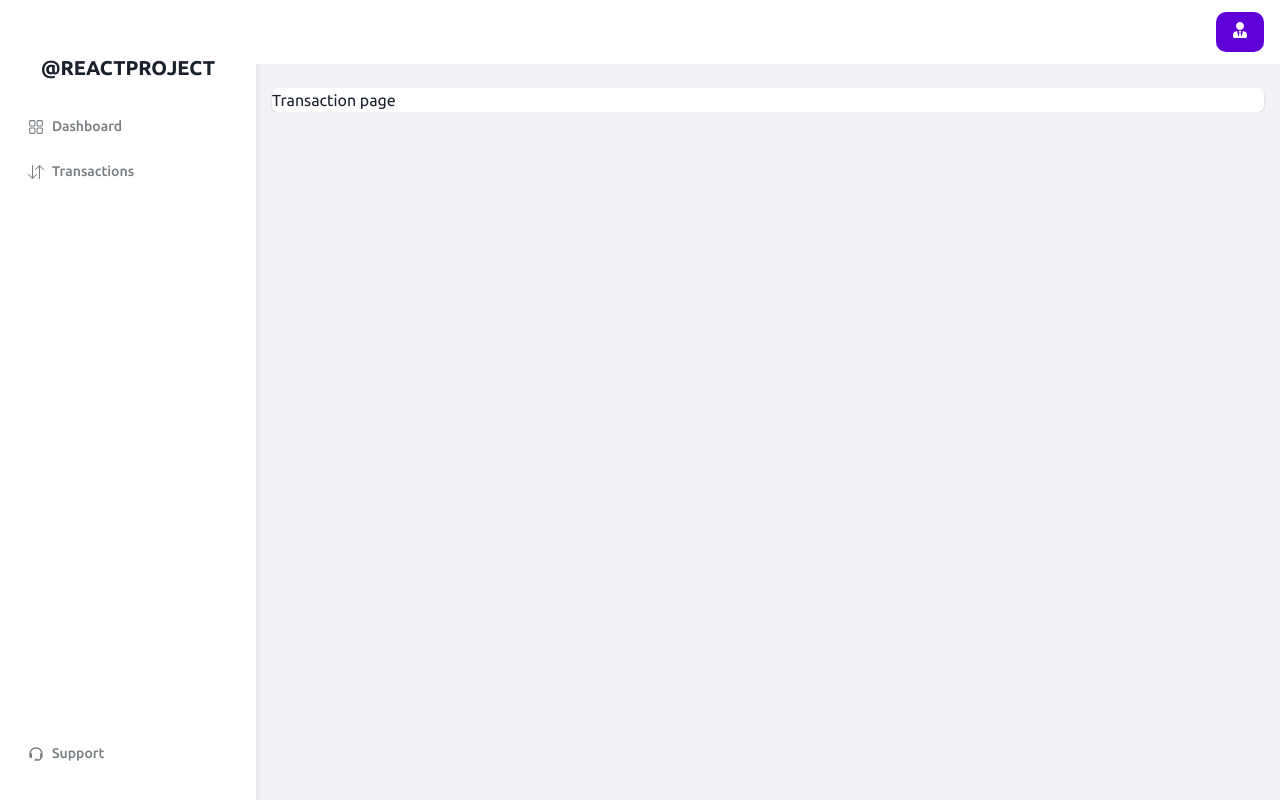
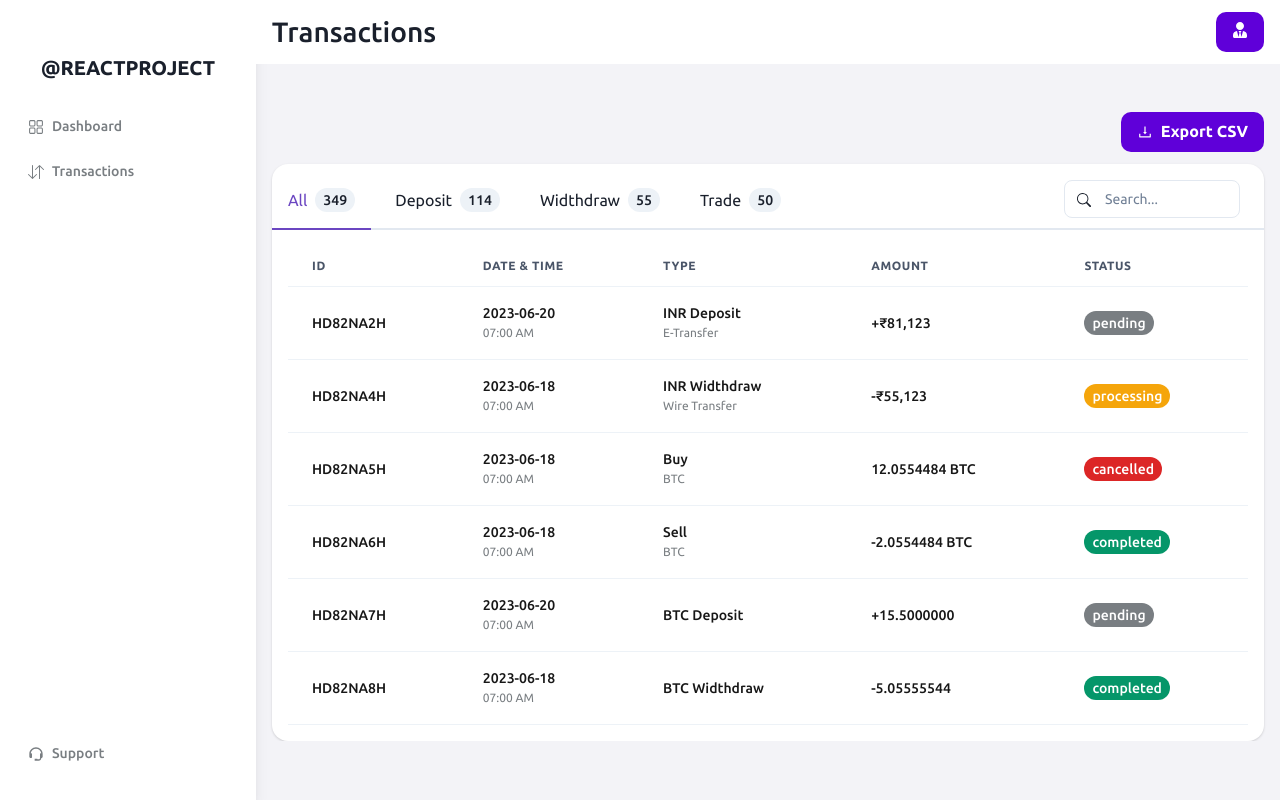
Before and after one commit to prabhjot-2/crpto, a React (Vite) app in the folder crpto/: page /transactions in a window 1280 px wide. Built offline with nearby package versions, Linux system fonts and the light colour scheme.

Commit message:
Transaction page is completed

```diff
--- a/crpto/src/pages/Transaction/Transaction.jsx
+++ b/crpto/src/pages/Transaction/Transaction.jsx
@@ -1,15 +1,89 @@
-import { Card } from "@chakra-ui/react";
-import DashboardLayout from "../../components/DashboardLayout";
+import {
+    Button,
+    Card,
+    Flex,
+    HStack,
+    Icon,
+    Input,
+    InputGroup,
+    InputLeftElement,
+    Tag,
+  } from "@chakra-ui/react";
+  import DashboardLayout from "../../components/DashboardLayout";
+  import { AiOutlineDownload } from "react-icons/ai";
+  import { Tabs, TabList, TabPanels, Tab, TabPanel } from "@chakra-ui/react";
+  import TransactionTable from "./components/TransactionTable";
+  import { BsSearch } from "react-icons/bs";
+  const TransactionPage = () => {
+    const tabs = [
+      {
+        name: "All",
+        count: 349,
+      },
+      {
+        name: "Deposit",
+        count: 114,
+      },
+      {
+        name: "Widthdraw",
+        count: 55,
+      },
+      {
+        name: "Trade",
+        count: 50,
+      },
+    ];
 
+    return (
+      <DashboardLayout title="Transactions">
+        <Flex justify="end" mt="6" mb="3">
+          <Button leftIcon={<Icon as={AiOutlineDownload} />}>Export CSV</Button>
+        </Flex>
+        <Card borderRadius="1rem">
+          <Tabs>
+            <TabList
+              pt="4"
+              display="flex"
+              w="full"
+              justifyContent="space-between"
+            >
+              <HStack>
+                {tabs.map((tab) => (
+                  <Tab key={tab.name} display="flex" gap="2" pb="4">
+                    {tab.name}{" "}
+                    <Tag colorScheme="gray" borderRadius="full">
+                      {tab.count}
+                    </Tag>
+                  </Tab>
+                ))}
+              </HStack>
 
-const Transaction =()=>{
-    return (
-        <DashboardLayout>
-            <Card>
-                Transaction page
-            </Card>
-        </DashboardLayout>
-    )
-}
+              <InputGroup maxW="200px" pr="6">
+                <InputLeftElement pointerEvents="none">
+                  <Icon as={BsSearch} />
+                </InputLeftElement>
+                <Input type="tel" placeholder="Search..." />
+              </InputGroup>
+            </TabList>
 
-export default Transaction;
+            <TabPanels>
+              <TabPanel>
+                <TransactionTable />
+              </TabPanel>
+              <TabPanel>
+                <TransactionTable />
+              </TabPanel>
+              <TabPanel>
+                <TransactionTable />
+              </TabPanel>
+              <TabPanel>
+                <TransactionTable />
+              </TabPanel>
+            </TabPanels>
+          </Tabs>
+        </Card>
+      </DashboardLayout>
+    );
+  };
+
+  export default TransactionPage;
--- /dev/null
+++ b/crpto/src/pages/Transaction/components/TransactionTable.jsx
@@ -0,0 +1,149 @@
+import {
+    Table,
+    Thead,
+    Tbody,
+    Tfoot,
+    Tr,
+    Th,
+    Td,
+    TableCaption,
+    TableContainer,
+    Stack,
+    Text,
+    Tag,
+  } from "@chakra-ui/react";
+  const TransactionTable = () => {
+    const tableData = [
+      {
+        id: "HD82NA2H",
+        date: "2023-06-20",
+        time: "07:00 AM",
+        type: {
+          name: "INR Deposit",
+          tag: "E-Transfer",
+        },
+        amount: "+₹81,123",
+        status: "pending",
+      },
+      {
+        id: "HD82NA4H",
+        date: "2023-06-18",
+        time: "07:00 AM",
+        type: {
+          name: "INR Widthdraw",
+          tag: "Wire Transfer",
+        },
+        amount: "-₹55,123",
+        status: "processing",
+      },
+      {
+        id: "HD82NA5H",
+        date: "2023-06-18",
+        time: "07:00 AM",
+        type: {
+          name: "Buy",
+          tag: "BTC",
+        },
+        amount: "12.0554484 BTC",
+        status: "cancelled",
+      },
+      {
+        id: "HD82NA6H",
+        date: "2023-06-18",
+        time: "07:00 AM",
+        type: {
+          name: "Sell",
+          tag: "BTC",
+        },
+        amount: "-2.0554484 BTC",
+        status: "completed",
+      },
+      {
+        id: "HD82NA7H",
+        date: "2023-06-20",
+        time: "07:00 AM",
+        type: {
+          name: "BTC Deposit",
+        },
+        amount: "+15.5000000",
+        status: "pending",
+      },
+      {
+        id: "HD82NA8H",
+        date: "2023-06-18",
+        time: "07:00 AM",
+        type: {
+          name: "BTC Widthdraw",
+        },
+        amount: "-5.05555544",
+        status: "completed",
+      },
+    ];
+
+    const statusColor = {
+      pending: "#797E82",
+      processing: "#F5A50B",
+      completed: "#059669",
+      cancelled: "#DC2626",
+    };
+
+    return (
+      <TableContainer>
+        <Table variant="simple" colorScheme="gray">
+          <Thead>
+            <Tr>
+              <Th>ID</Th>
+              <Th>Date & Time</Th>
+              <Th>Type</Th>
+              <Th>Amount</Th>
+              <Th>Status</Th>
+            </Tr>
+          </Thead>
+          <Tbody color="p.black">
+            {tableData.map((data) => (
+              <Tr key={data.id}>
+                <Td fontSize="sm" fontWeight="medium">
+                  {data.id}
+                </Td>
+                <Td>
+                  <Stack spacing={0}>
+                    <Text fontSize="sm" fontWeight="medium">
+                      {data.date}
+                    </Text>
+                    <Text fontSize="xs" color="black.60">
+                      {data.time}
+                    </Text>
+                  </Stack>
+                </Td>
+                <Td>
+                  {" "}
+                  <Stack spacing={0}>
+                    <Text fontSize="sm" fontWeight="medium">
+                      {data.type.name}
+                    </Text>
+                    <Text fontSize="xs" color="black.60">
+                      {data.type?.tag}
+                    </Text>
+                  </Stack>
+                </Td>
+                <Td fontSize="sm" fontWeight="medium">
+                  {data.amount}
+                </Td>
+                <Td fontSize="sm" fontWeight="medium">
+                  <Tag
+                    bg={statusColor[data.status]}
+                    color="white"
+                    borderRadius="full"
+                  >
+                    {data.status}
+                  </Tag>
+                </Td>
+              </Tr>
+            ))}
+          </Tbody>
+        </Table>
+      </TableContainer>
+    );
+  };
+
+  export default TransactionTable;
```
